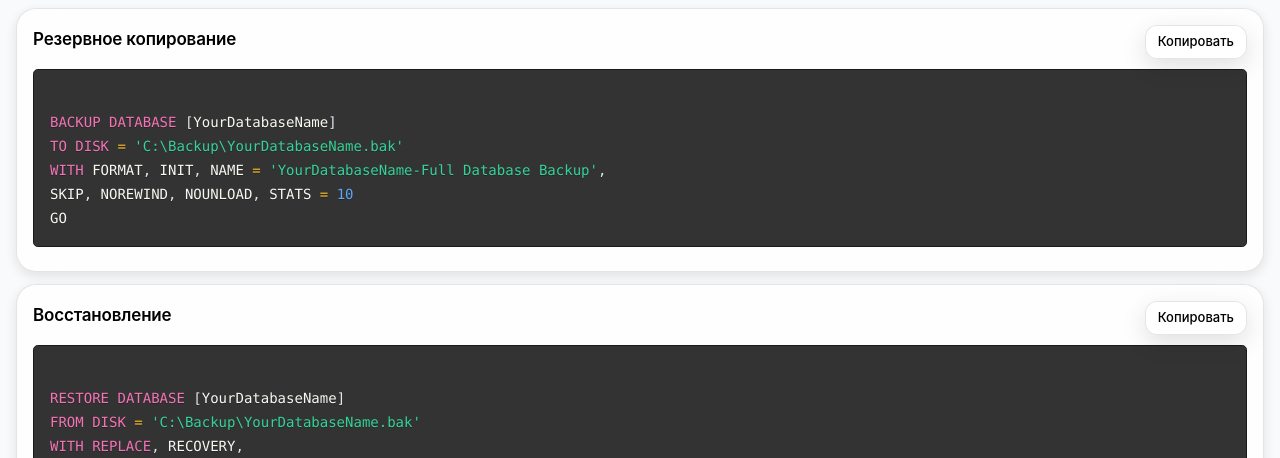
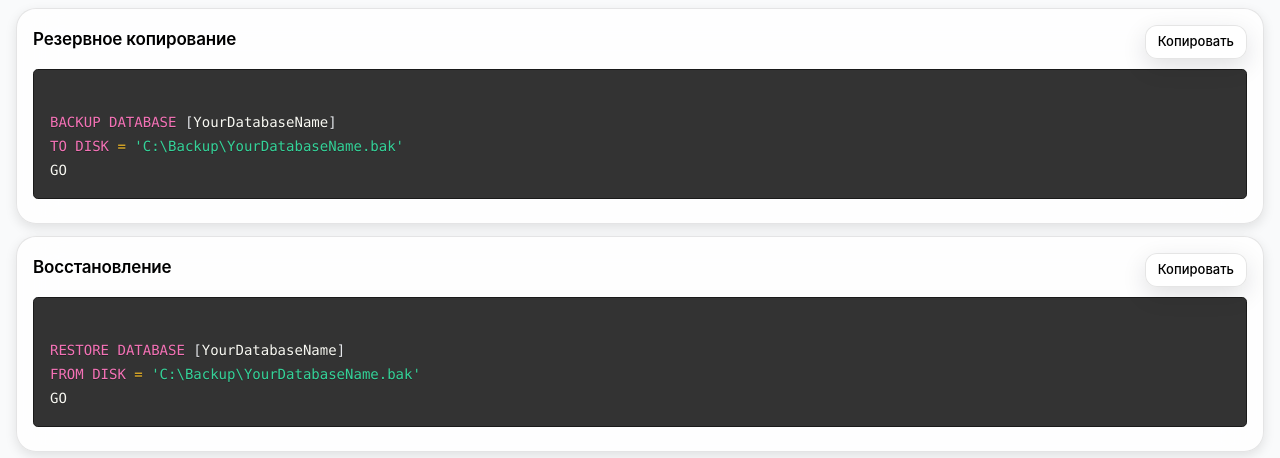
Before and after one commit to Fiarr4ikDev/Fiarr4ikDev.github.io, a plain HTML site: page index.html in a window 1280 px wide. Shown: the part 148-606 px from the top of the page. Drawn offline with nearby package versions, Linux system fonts and the light colour scheme; a web font is replaced by a local one.

Commit message:
пофиксил sql

```diff
--- a/index.html
+++ b/index.html
@@ -101,8 +101,6 @@
             <pre><code class="language-sql">
 BACKUP DATABASE [YourDatabaseName]
 TO DISK = 'C:\Backup\YourDatabaseName.bak'
-WITH FORMAT, INIT, NAME = 'YourDatabaseName-Full Database Backup',
-SKIP, NOREWIND, NOUNLOAD, STATS = 10
 GO</code></pre>
             <button class="copy-btn">Копировать</button>
         </div>
@@ -113,9 +111,6 @@ GO</code></pre>
             <pre><code class="language-sql">
 RESTORE DATABASE [YourDatabaseName]
 FROM DISK = 'C:\Backup\YourDatabaseName.bak'
-WITH REPLACE, RECOVERY,
-MOVE 'YourDatabaseName' TO 'C:\Data\YourDatabaseName.mdf',
-MOVE 'YourDatabaseName_log' TO 'C:\Logs\YourDatabaseName_log.ldf'
 GO</code></pre>
             <button class="copy-btn">Копировать</button>
         </div>
```
